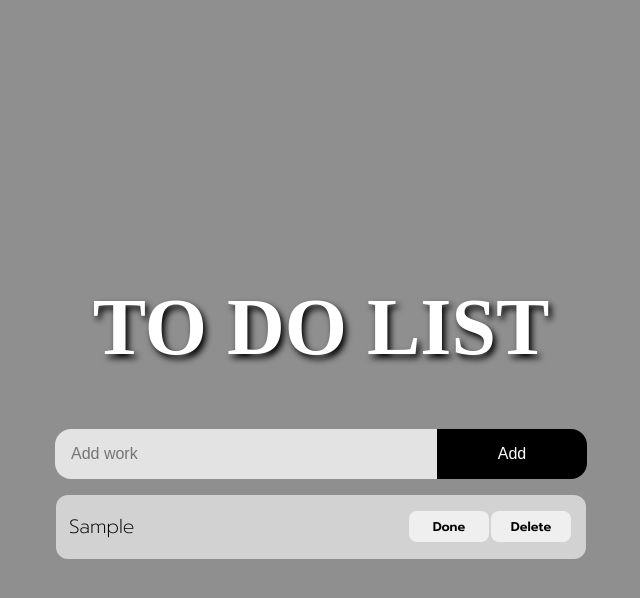
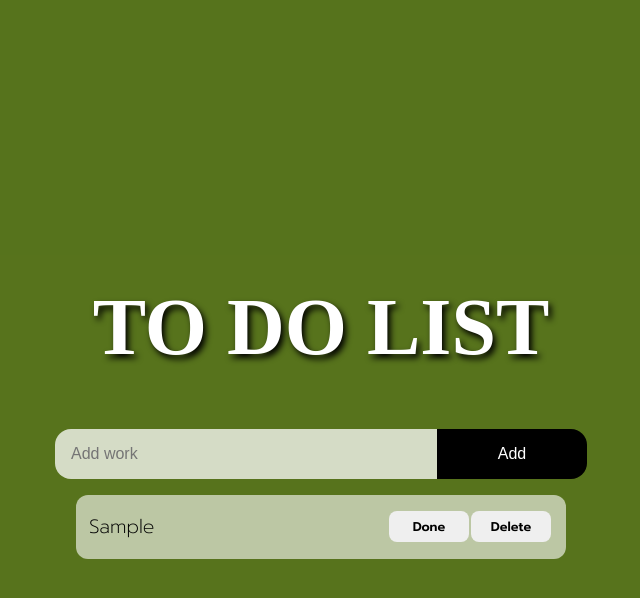
Before and after one commit to nandini0800/to-dolist, a plain HTML site: page index.html in a window 1280 px wide. Both pictures are taken after typing "Sample" into the empty fields and a click on the button "Add". Shown: the whole page, without its empty margins (319-959 px from the left). Drawn offline with Linux system fonts and the light colour scheme.

Commit message:
Update styles.css

```diff
--- a/styles.css
+++ b/styles.css
@@ -4,6 +4,7 @@
 	padding: 0;
 }
 body{
+	background-color: yellowgreen;
 	background-position: center;
     background-repeat: no-repeat;
     background-size: cover;
@@ -86,7 +87,7 @@ li button{
 	transition: 0.5s;
 }
 #doneBtn:hover{
-	background-color: orange;
+	background-color: rgba(0, 255, 106, 0.74);
 	color: white;
 }
 #deleteBtn:hover{
@@ -94,6 +95,6 @@ li button{
 	color: white;
 }
 li p{
-	width:340px;
+	width:300px;
 	text-decoration-thickness: 2px;
 }
```
